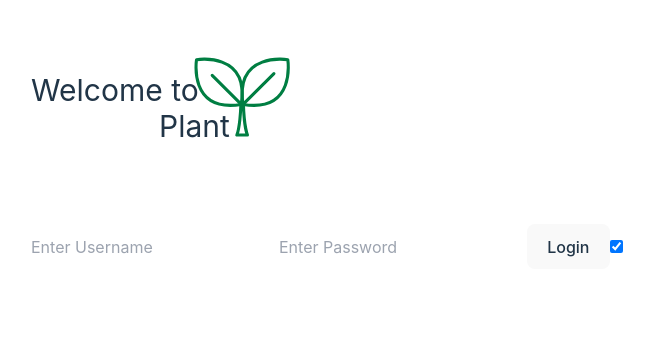
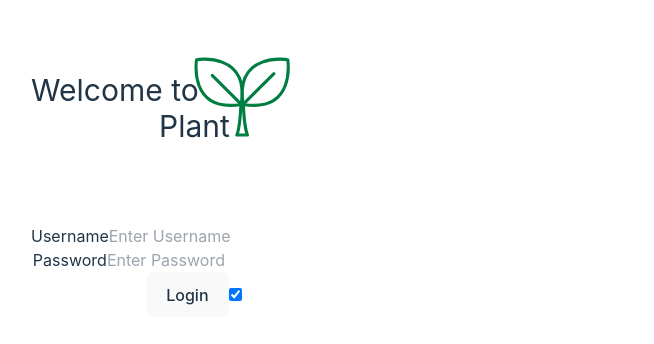
Before and after one commit to krabandicoot/Planty_Becode, a React (Vite) app in the folder app/client/: page /login in a window 1280 px wide. Shown: the top 344 px of the page, without its empty margins (1-655 px from the left). Built offline with nearby package versions, Linux system fonts and the light colour scheme.

Commit message:
created login form

```diff
--- a/app/client/src/components/Login.jsx
+++ b/app/client/src/components/Login.jsx
@@ -1,11 +1,32 @@
+import { useState } from "react";
+
 export function Login() {
+
+    async function loginUser(credentials) {
+        return fetch('localhost:8080/api/user/signin', {
+            method: 'POST',
+            headers: {
+                'Content-Type': 'application/json'
+            },
+            body: JSON.stringify(credentials)
+        })
+            .then(data => data.json())
+    }
+
     return (
+        <div className="form__container">
             <form method="post">
-            <label for="username"></label>
+                <div className="form__username">
+                    <label>Username</label>
                     <input type="text" placeholder="Enter Username" name="username" required />
 
-            <label for="password"></label>
-            <input type="text" placeholder="Enter Password" name="password" required />
+                </div>
+
+                <div className="form__password">
+                    <label>Password</label>
+                    <input type="password" placeholder="Enter Password" name="password" required />
+
+                </div>
 
                 <button type="submit">Login</button>
 
@@ -13,5 +34,6 @@ export function Login() {
                     <input type="checkbox" checked="checked" name="rememberMe" />
                 </label>
             </form>
+        </div>
     )
 }
```
Lines whose indentation alone changed are shown as unchanged.
